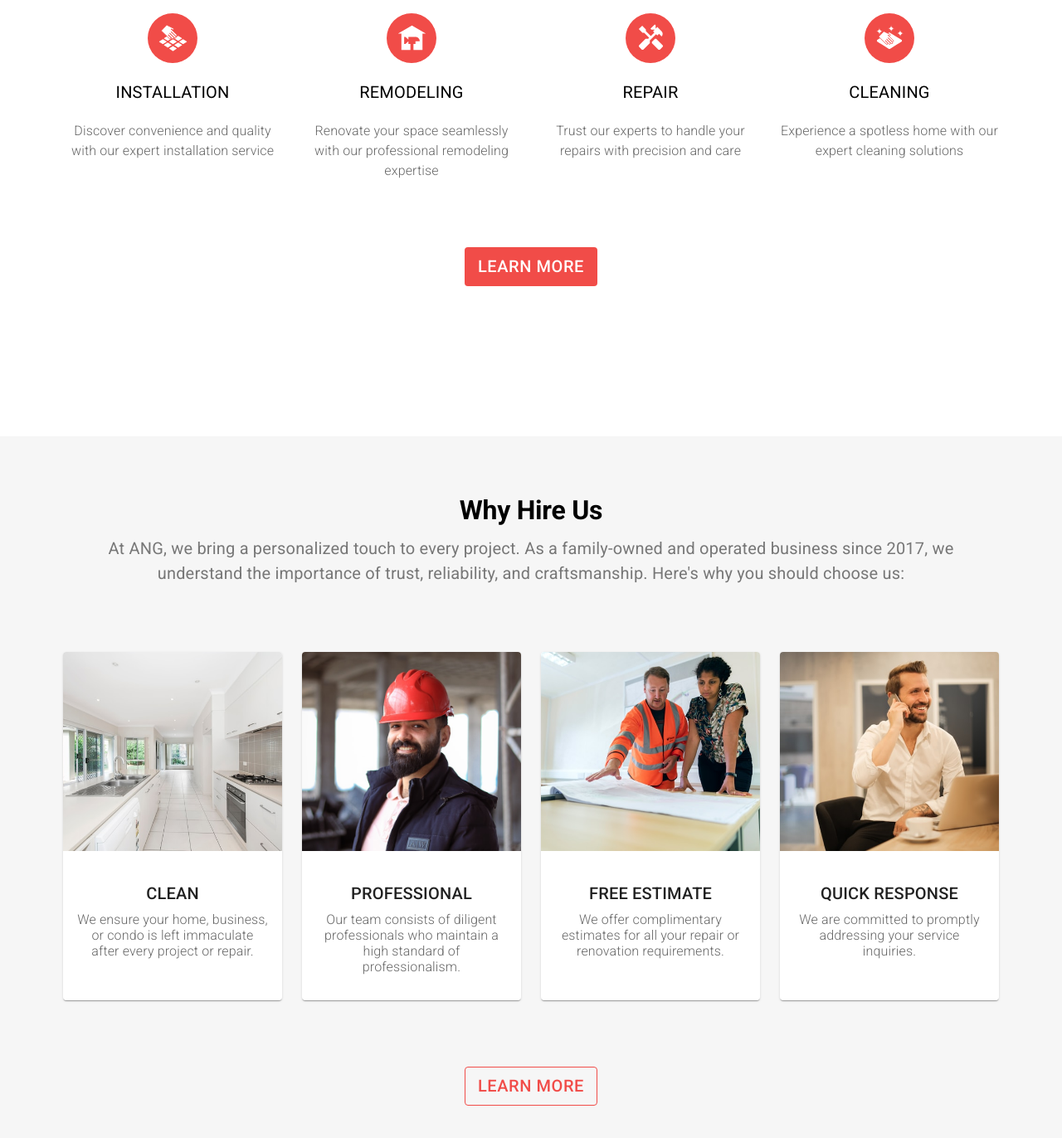
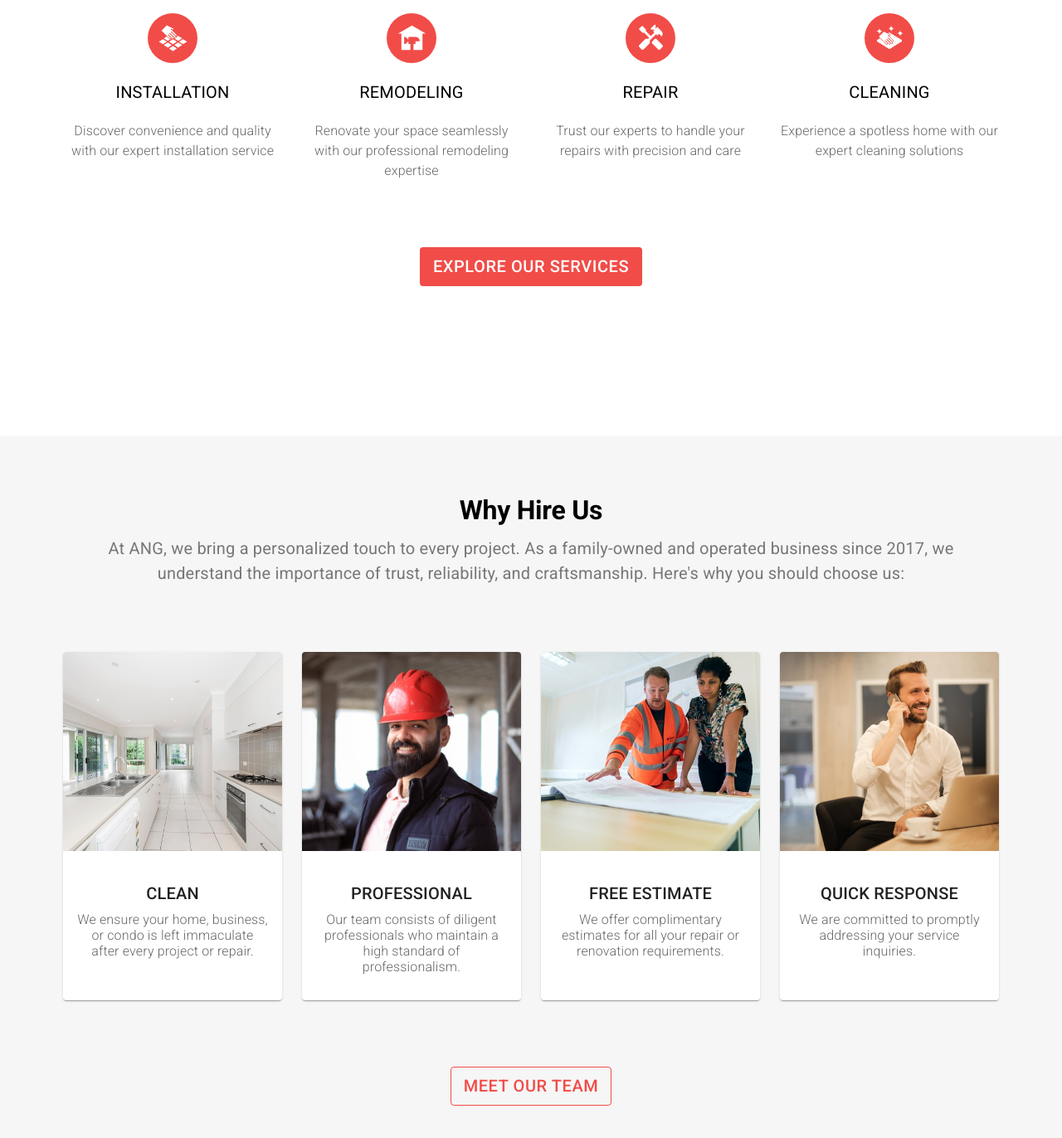
Before and after one commit to johnpk1007/arc-services-corp, a React (Create React App) app: page / in a window 1280 px wide. Shown: the part 1114-2486 px from the top of the page at 83% size. Built offline with nearby package versions, Linux system fonts and the light colour scheme.

Commit message:
fix:button for seo

```diff
--- a/src/pages/Landing/SecondService.js
+++ b/src/pages/Landing/SecondService.js
@@ -218,7 +218,7 @@ export default function SecondService() {
         data-aos-once="true"
         variant="contained"
         sx={{
-          width: { xs: "90%", sm: "160px" },
+          width: { xs: "90%", sm: "auto" },
           bgcolor: "#F14C48",
           fontSize: { xs: 16, sm: 17, md: 18, lg: 20 },
           mb: "80px",
@@ -229,7 +229,7 @@ export default function SecondService() {
         disableElevation
         aria-label="learn more about our handyman services"
       >
-        Learn more
+        EXPLORE OUR SERVICES
       </Button>
     </Box>
   );
--- a/src/pages/Landing/ThirdWhy.js
+++ b/src/pages/Landing/ThirdWhy.js
@@ -280,7 +280,7 @@ export default function ThirdWhy() {
         data-aos-once="true"
         variant="outlined"
         sx={{
-          width: { xs: "90%", sm: "160px" },
+          width: { xs: "90%", sm: "auto" },
           borderColor: "#F14C48",
           color: "#F14C48",
           fontSize: { xs: 16, sm: 17, md: 18, lg: 20 },
@@ -292,7 +292,7 @@ export default function ThirdWhy() {
         }}
         disableElevation
       >
-        Learn more
+        MEET OUR TEAM
       </Button>
     </Box>
   );
```
